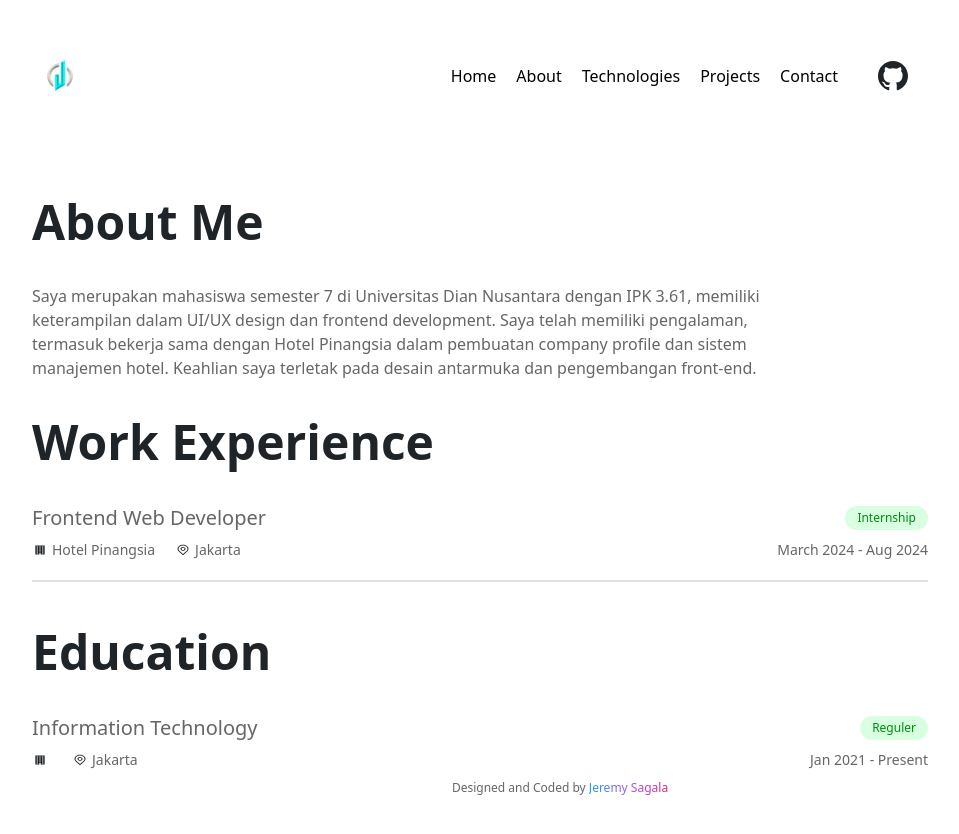
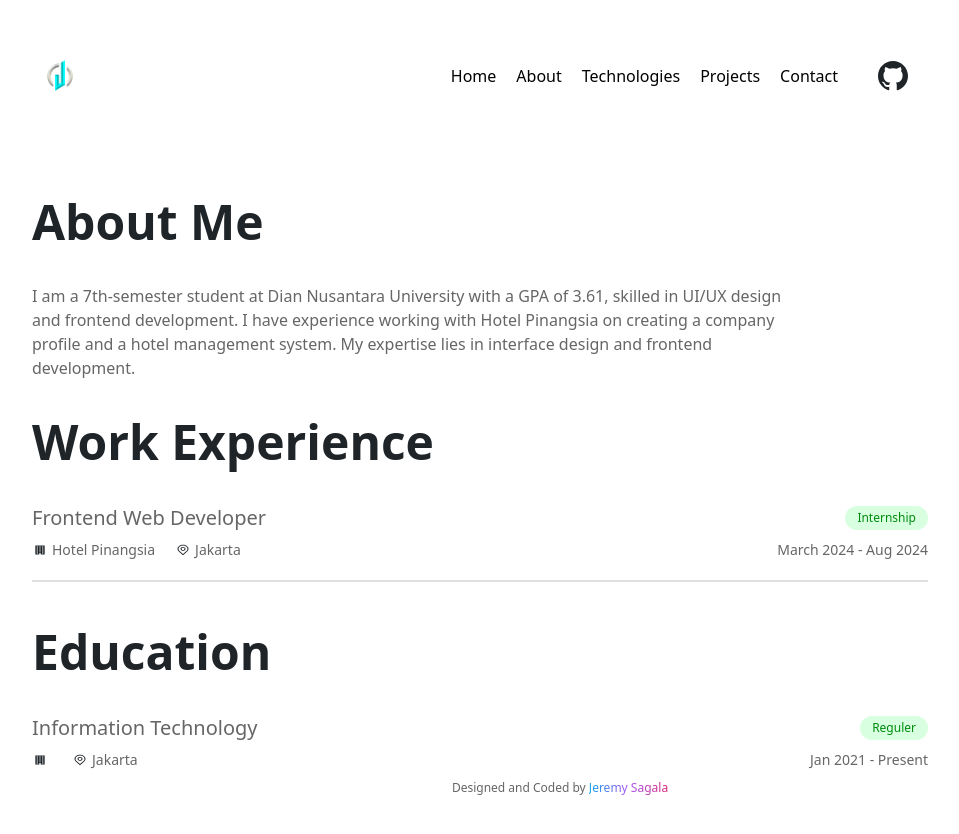
Before and after one commit to zensless/myProfile, a React (Create React App) app: page /about in a window 1280 px wide. Shown: the top 834 px of the page, without its empty margins (160-1119 px from the left). Built offline with nearby package versions, Linux system fonts and the light colour scheme.

Commit message:
Update Details.js

```diff
--- a/src/Details.js
+++ b/src/Details.js
@@ -36,7 +36,7 @@ export const personalDetails = {
   name: "Jeremy Sagala",
   tagline: "I am a frontend developer and UI/UX designer",
   img: profile,
-  about: `Saya merupakan mahasiswa semester 7 di Universitas Dian Nusantara dengan IPK 3.61, memiliki keterampilan dalam UI/UX design dan frontend development. Saya telah memiliki pengalaman, termasuk bekerja sama dengan Hotel Pinangsia dalam pembuatan company profile dan sistem manajemen hotel. Keahlian saya terletak pada desain antarmuka dan pengembangan front-end.`,
+  about: `I am a 7th-semester student at Dian Nusantara University with a GPA of 3.61, skilled in UI/UX design and frontend development. I have experience working with Hotel Pinangsia on creating a company profile and a hotel management system. My expertise lies in interface design and frontend development.`,
 };
 
 // Enter your Social Media URLs here
```
